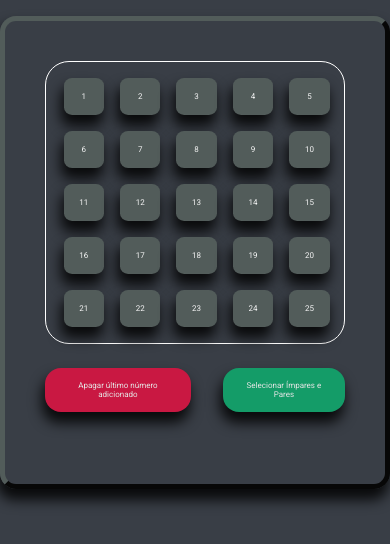
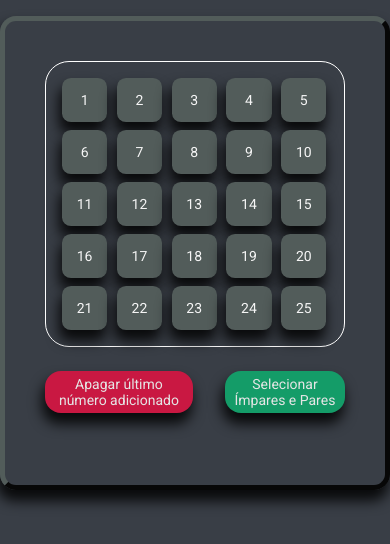
Before and after one commit to Ricardo-1991/twelve-numbers-raffle, a React (Vite) app: page / in a window 390 px wide. Shown: the top 544 px of the page. Built offline with nearby package versions, Linux system fonts and the light colour scheme.

Commit message:
ajustando responsividade

```diff
--- a/src/App.css
+++ b/src/App.css
@@ -128,12 +128,12 @@ button {
     padding: 0.875rem;
   }
   .chosenNumbers p {
-    font-size: 0.5rem;
+    font-size: 0.6rem;
     margin-left: 0.6rem;
   }
 
   .selectNumbersContainer {
-    gap: 1rem;
+    gap: 0.5rem;
     width: 100%;
     padding: 1rem;
     border: 1px solid white;
@@ -142,35 +142,35 @@ button {
 
   .selectNumbersContainer button {
     padding: 0.875rem;
-    font-size: 0.5rem;
-    width: 100%;
-    margin-left: 0.1rem;
+    font-size: 0.875rem;
+    margin-right: 0.1rem;
   }
 
   .deleteNumber button {
-    padding: 0.8rem;
-    font-size: 0.5rem;
+    padding: 0.3rem;
+    font-size: 0.875rem;
   }
 
   .getTwelvesNumbers button {
-    padding: 0.8rem;
-    font-size: 0.5rem;
+    padding: 0.3rem;
+    font-size: 0.875rem;
   }
 
   .twelveNumbers h1 {
-    font-size: 0.875rem;
+    font-size: 1rem;
   }
 
   .oddNumbers,
   .pairNumbers {
     margin-top: 1rem;
-    display: flex;
-    padding: 0.6rem;
+    padding: 0.5rem;
   }
 
+  .twelveNumbers {
+    gap: 1rem;
+  }
   .twelveNumbers p {
-    color: #f5f5f5;
-    margin-left: 1rem;
-    font-size: 0.5rem;
+    margin-left: 0.8rem;
+    font-size: 0.875rem;
   }
 }
```
